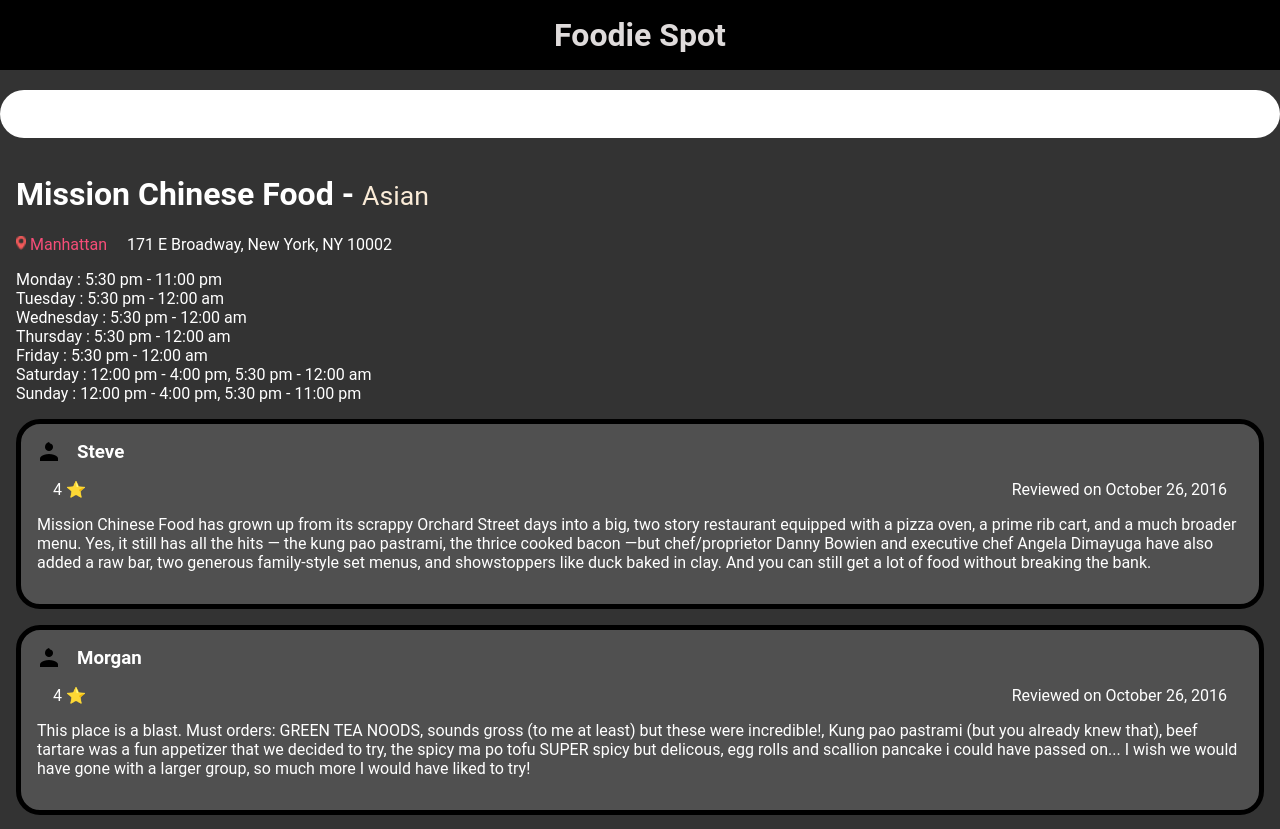
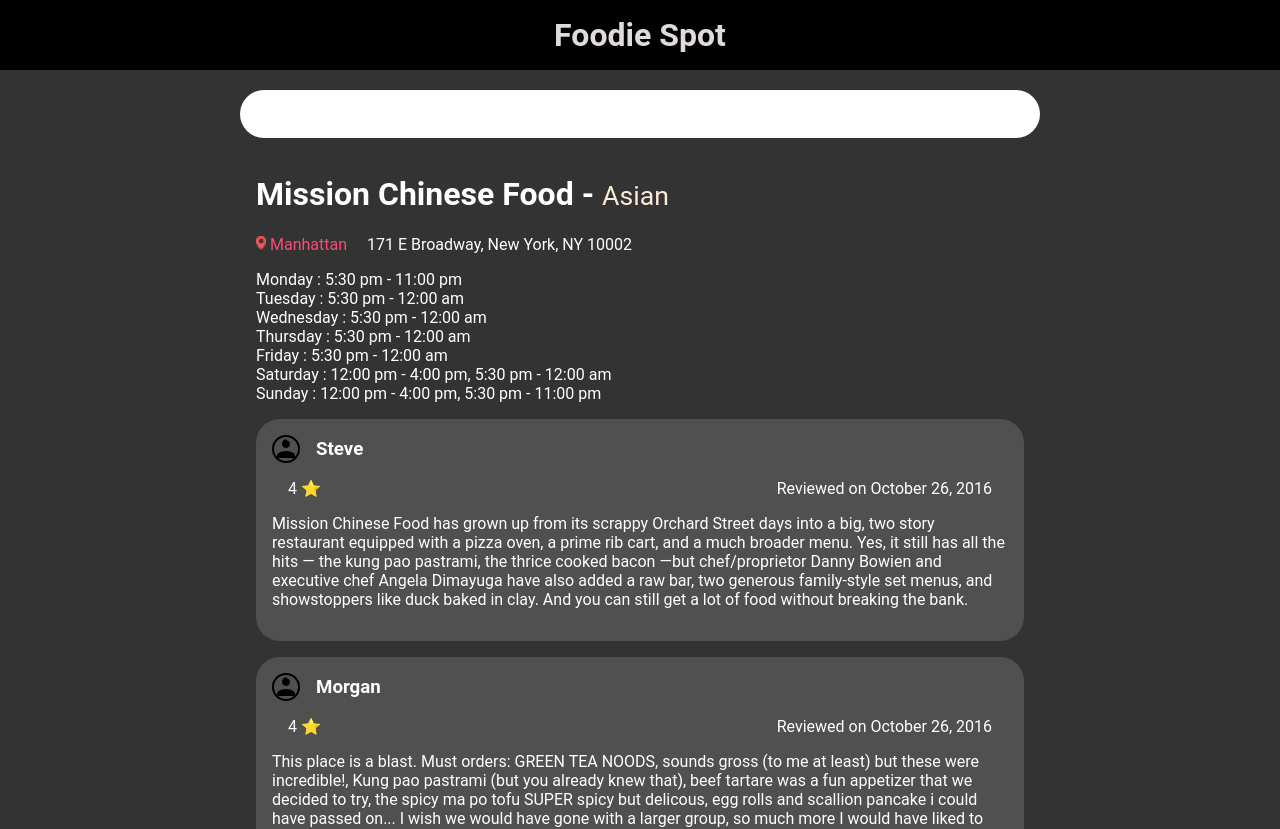
Before and after one commit to sanishchirayath1/restaurants, a React (Create React App) app: page / in a window 1280 px wide. Shown: the top 829 px of the page. Built offline with nearby package versions, Linux system fonts and the light colour scheme.

Commit message:
minimal change

```diff
--- a/public/styles.css
+++ b/public/styles.css
@@ -50,6 +50,9 @@
   flex-direction: column;
   justify-content: center;
 }
+.wrapper {
+  max-width: 800px;
+}
 .search {
   height: 3rem;
   font-size: 1.5rem;
@@ -64,7 +67,6 @@
 
 .card {
   background: rgb(80, 80, 80);
-  border: 5px solid #000;
   border-radius: 1.5rem;
   padding: 1rem;
   margin: 1rem;
@@ -108,7 +110,6 @@
 margin-bottom: 1rem;
   padding: 1rem;
   background: rgb(80, 80, 80);
-  border: 5px solid #000;
   border-radius: 1.5rem;
 }
 .restaurant-review-header {
@@ -121,6 +122,10 @@
   padding: 0;
   margin-left: 1rem;
 }
+.restaurant-review-header > img {
+  border: 2px solid #000;
+  border-radius: 50%;
+}
 .restaurant-review-stats {
     display: flex;
     justify-content: space-between;
--- a/src/components/Home.js
+++ b/src/components/Home.js
@@ -18,7 +18,7 @@
   return (
     <div>
       <nav className="navbar"> <h1>Foodie Spot </h1></nav>
-      <div className="container">
+      <div className="container wrapper">
         <input type="text" className="search" />
         <Restaurants />
 
--- a/src/components/Restaurants.js
+++ b/src/components/Restaurants.js
@@ -8,7 +8,7 @@
     const dt = data.restaurants[0];
     const reviews = dt.reviews.map(review => <Review key={review.id} review={review} />);
     return (
-        <div className="restaurant-page" >
+        <div className="restaurant-page wrapper" >
             <h1>{dt.name} - <span className="decor-text">{dt.cuisine_type}</span></h1>
             <a href={`https://maps.google.com/?q=${dt.latlng.lat},${dt.latlng.lng}`}><img src="./assets/pin.png" width="10px" alt="" /> <span>{dt.neighborhood}</span></a>
             <span className="restaurant-page-address"> {dt.address} </span>
```
